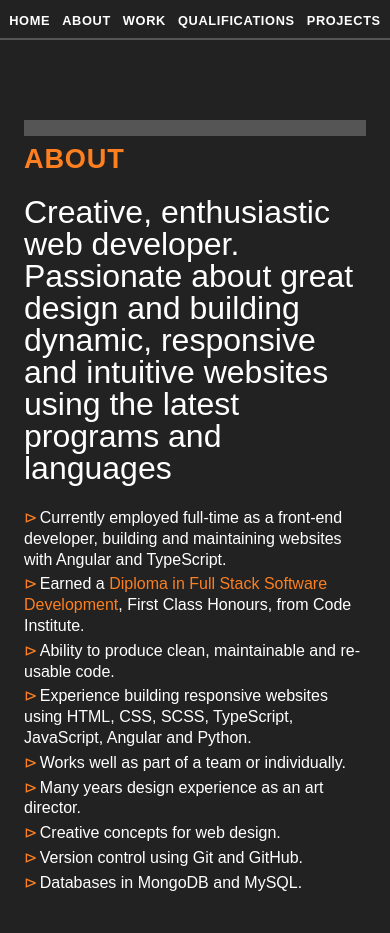
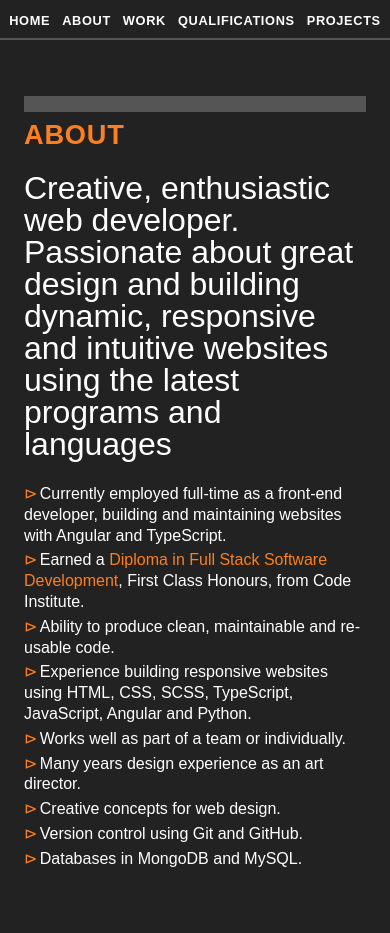
Before and after one commit to GarySimons/gary-simons-developer, a plain HTML site: page index.html in a window 390 px wide. Shown: the top 933 px of the page. Drawn offline with Linux system fonts and the light colour scheme; a web font is replaced by a local one.

Commit message:
removed mobile padding on main container and added to scroll-container to look better on mobile

```diff
--- a/assets/scss/style.scss
+++ b/assets/scss/style.scss
@@ -95,7 +95,7 @@ ul {
   flex-direction: column;
   height: 100%;
   width: 100vw;
-  padding: 1.5rem;
+  padding: 0;
   justify-content: center;
   align-items: center;
   gap: 2rem;
@@ -284,6 +284,11 @@ ul {
   flex: 1.5;
   overflow: auto;
   scroll-behavior: smooth;
+  padding: 0 1.5rem;
+
+  @media screen and (min-width:480px) {
+    padding: 0;
+  }
 
   .scroll-info-container {
     height: auto;
```
Also changed, not shown: assets/scss/style.css, 1 other file.
